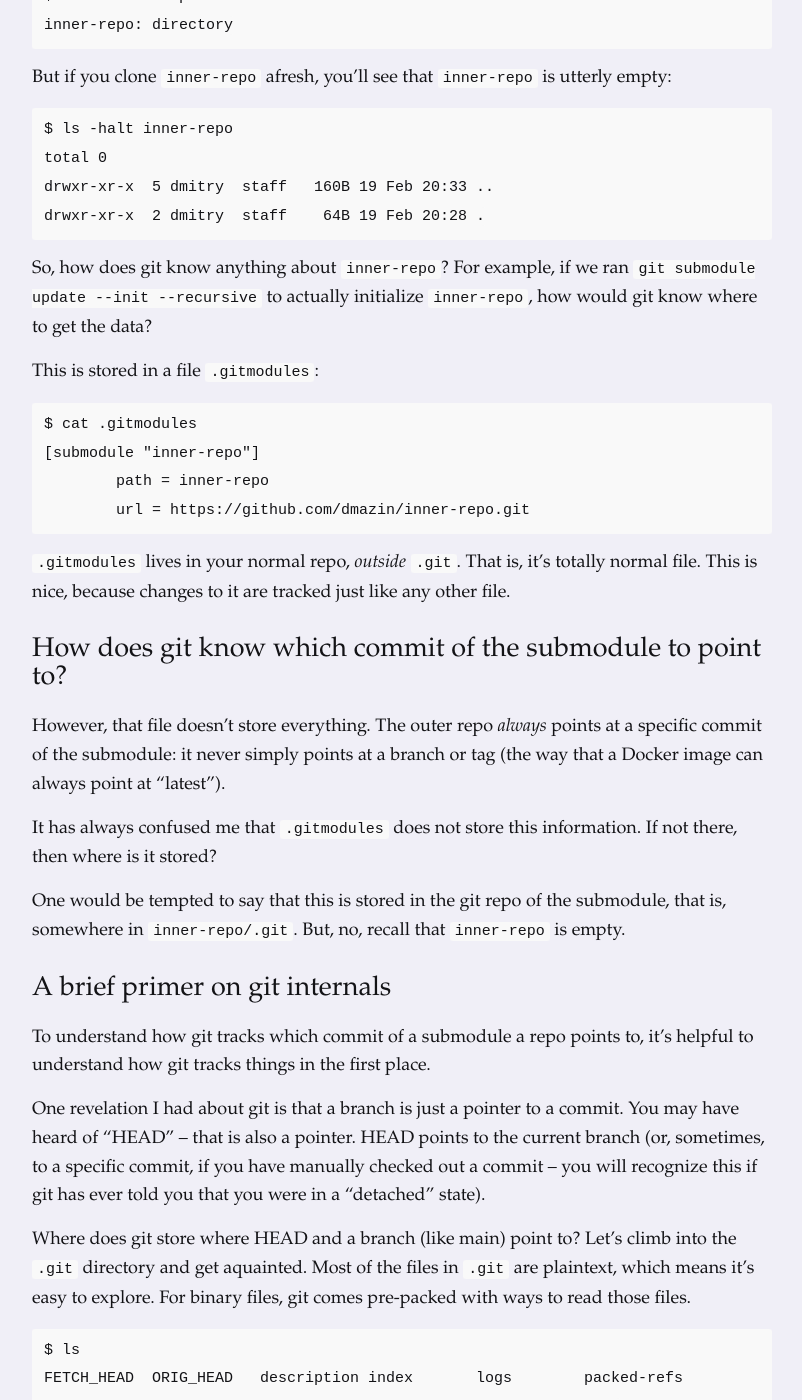
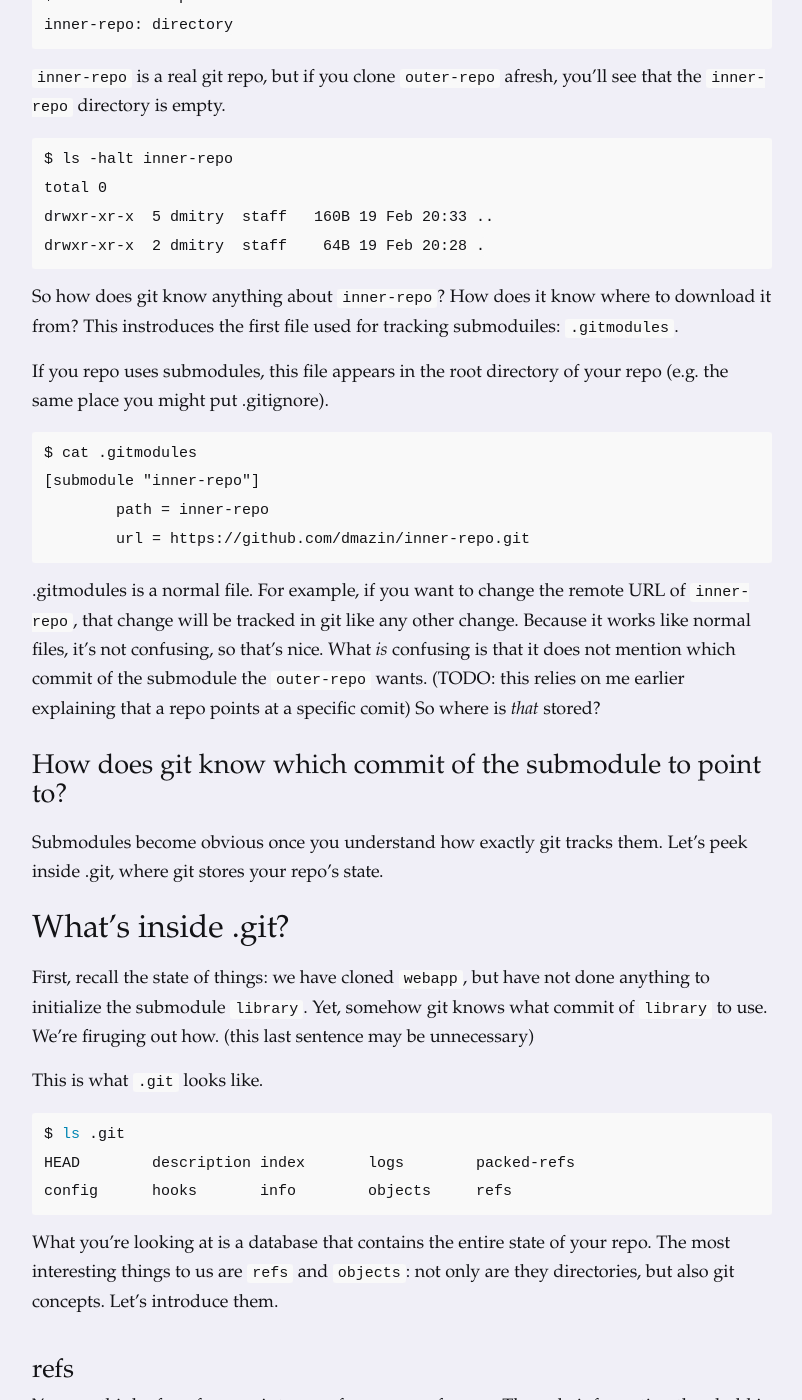
Before and after one commit to dmazin/dmazin.github.io, a Jekyll site: the page built from _posts/2024-02-19-submodules.md, in a window 1280 px wide and 1400 px high, scrolled down 2636 px. Shown: the whole window, without its empty margins (238-1040 px from the left). Built offline with Jekyll 4.4.1, drawn with Linux system fonts in a browser that asks for light colours; our own code applies the rules of GitHub Pages for plain Markdown files; some of the changed text lies outside the part shown.

Commit message:
more about internals

````diff
--- a/_posts/2024-02-19-submodules.md
+++ b/_posts/2024-02-19-submodules.md
@@ -73,7 +73,7 @@
 inner-repo: directory
 ```
 
-But if you clone `inner-repo` afresh, you'll see that `inner-repo` is utterly empty:
+`inner-repo` is a real git repo, but if you clone `outer-repo` afresh, you'll see that the `inner-repo` directory is empty.
 ```
 $ ls -halt inner-repo
 total 0
@@ -81,9 +81,9 @@
 drwxr-xr-x  2 dmitry  staff    64B 19 Feb 20:28 .
 ```
 
-So, how does git know anything about `inner-repo`? For example, if we ran `git submodule update --init --recursive` to actually initialize `inner-repo`, how would git know where to get the data?
+So how does git know anything about `inner-repo`? How does it know where to download it from? This instroduces the first file used for tracking submoduiles: `.gitmodules`.
 
-This is stored in a file `.gitmodules`:
+If you repo uses submodules, this file appears in the root directory of your repo (e.g. the same place you might put .gitignore).
 ```
 $ cat .gitmodules
 [submodule "inner-repo"]
@@ -91,14 +91,45 @@
         url = https://github.com/dmazin/inner-repo.git
 ```
 
-`.gitmodules` lives in your normal repo, _outside_ `.git`. That is, it's totally normal file. This is nice, because changes to it are tracked just like any other file.
+.gitmodules is a normal file. For example, if you want to change the remote URL of `inner-repo`, that change will be tracked in git like any other change. Because it works like normal files, it's not confusing, so that's nice. What _is_ confusing is that it does not mention which commit of the submodule the `outer-repo` wants. (TODO: this relies on me earlier explaining that a repo points at a specific comit) So where is _that_ stored?
 
 # How does git know which commit of the submodule to point to?
-However, that file doesn't store everything. The outer repo _always_ points at a specific commit of the submodule: it never simply points at a branch or tag (the way that a Docker image can always point at "latest").
+Submodules become obvious once you understand how exactly git tracks them. Let’s peek inside .git, where git stores your repo’s state.
 
-It has always confused me that `.gitmodules` does not store this information. If not there, then where is it stored?
 
-One would be tempted to say that this is stored in the git repo of the submodule, that is, somewhere in `inner-repo/.git`. But, no, recall that `inner-repo` is empty.
+## What's inside .git?
+First, recall the state of things: we have cloned `webapp`, but have not done anything to initialize the submodule `library`. Yet, somehow git knows what commit of `library` to use. We're firuging out how. (this last sentence may be unnecessary)
+
+This is what `.git` looks like.
+```bash
+$ ls .git
+HEAD        description index       logs        packed-refs
+config      hooks       info        objects     refs
+```
+
+What you're looking at is a database that contains the entire state of your repo. The most interesting things to us are `refs` and `objects`: not only are they directories, but also git concepts. Let's introduce them.
+
+### refs
+You can think of a ref as a pointer or, of course, a reference. The only information they hold is the identifier of something else. The most famous example of a ref is a **branch**.
+
+#### branches
+A branch is merely a reference to a commit. Specifically, it's a reference to the latest commit of a list of commits. That means that a branch is a lightweight thing, and when you do something like `git checkout -b dmazin/scary-branch-backup` what you're really saying is "make it easy for me to remember the last commit before I did something scary".
+
+Our only branch is `main`, and you can see it here:
+```bash
+$ ls .git/refs/heads
+main
+```
+
+The entirety of that file is the latest commit of the branch.
+```
+$ cat .git/refs/heads/main
+df04c42416fa9c5e8c3a324a3dec100ce155b0c9
+```
+
+
+#### HEAD
+
 
 # A brief primer on git internals
 To understand how git tracks which commit of a submodule a repo points to, it's helpful to understand how git tracks things in the first place.
@@ -138,7 +169,7 @@
 dmitry@dmitry-mba-m1 [21:33:21] [~/dev/outer-repo] git:(1145d81)
 
 As you can see, HEAD now simply points at a specific commit:
-```
+```bash
 $ cat .git/HEAD
 1145d813c06535c27534a68644dbdb034b475239
 ```
````
